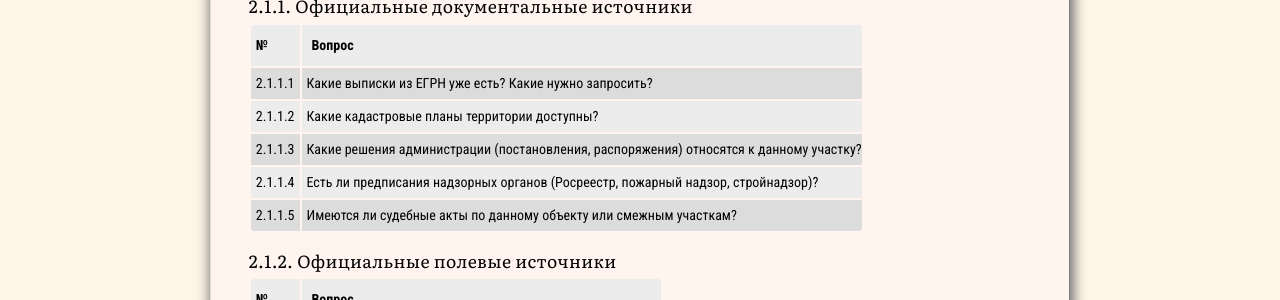
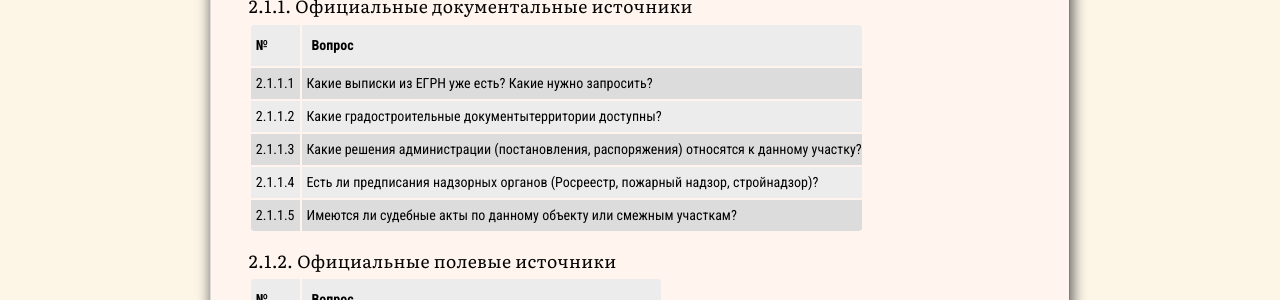
Before and after one commit to SergSi/land-use-art, a Jekyll site: the page built from _posts/2026-01-05-method.md, in a window 1280 px wide and 900 px high, scrolled down 39560 px. Shown: the part 152-452 px from the top of the window. Built offline with Jekyll 4.4.1, drawn with Linux system fonts in a browser that asks for light colours; some web fonts are replaced.

Commit message:
Update 2026-01-05-method.md

```diff
--- a/_posts/2026-01-05-method.md
+++ b/_posts/2026-01-05-method.md
@@ -1536,7 +1536,7 @@ number="Б.1"
 | №       | Вопрос                                                       |
 | :------ | :----------------------------------------------------------- |
 | 2.1.1.1 | Какие выписки из ЕГРН уже есть? Какие нужно запросить?       |
-| 2.1.1.2 | Какие кадастровые планы территории доступны?                 |
+| 2.1.1.2 | Какие градостроительные документытерритории доступны?                 |
 | 2.1.1.3 | Какие решения администрации (постановления, распоряжения) относятся к данному участку? |
 | 2.1.1.4 | Есть ли предписания надзорных органов (Росреестр, пожарный надзор, стройнадзор)? |
 | 2.1.1.5 | Имеются ли судебные акты по данному объекту или смежным участкам? |
```
